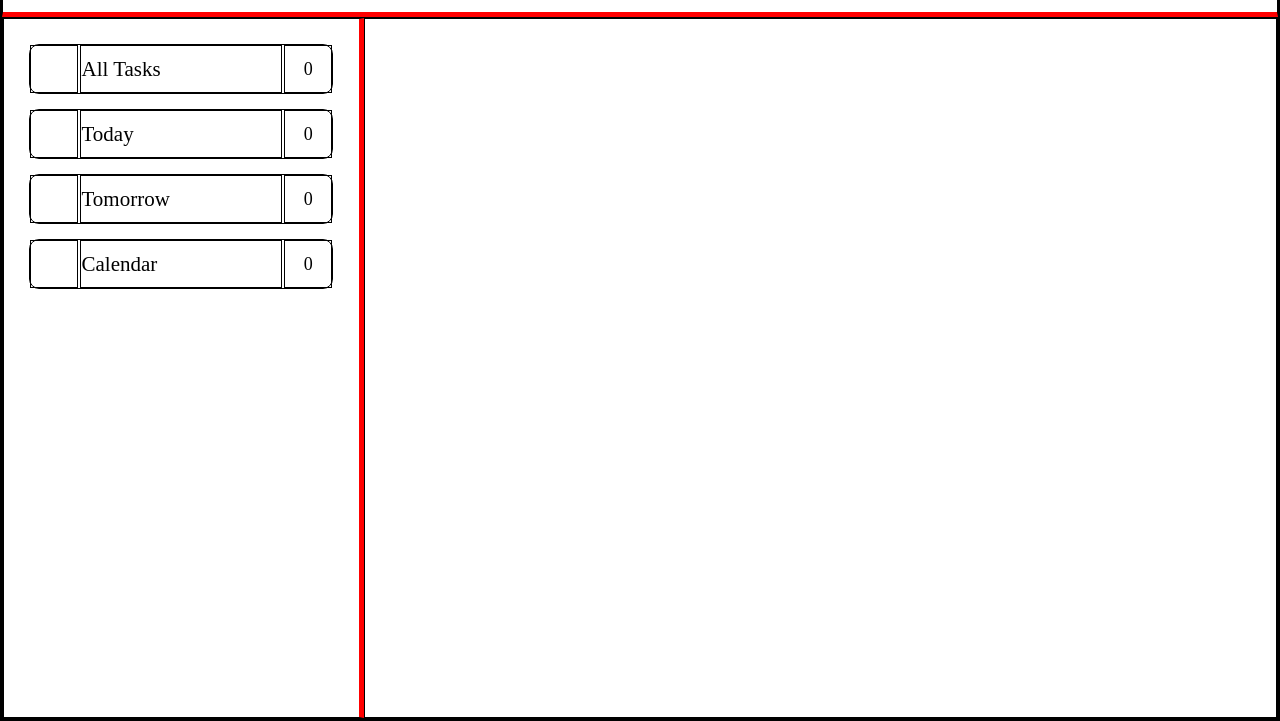
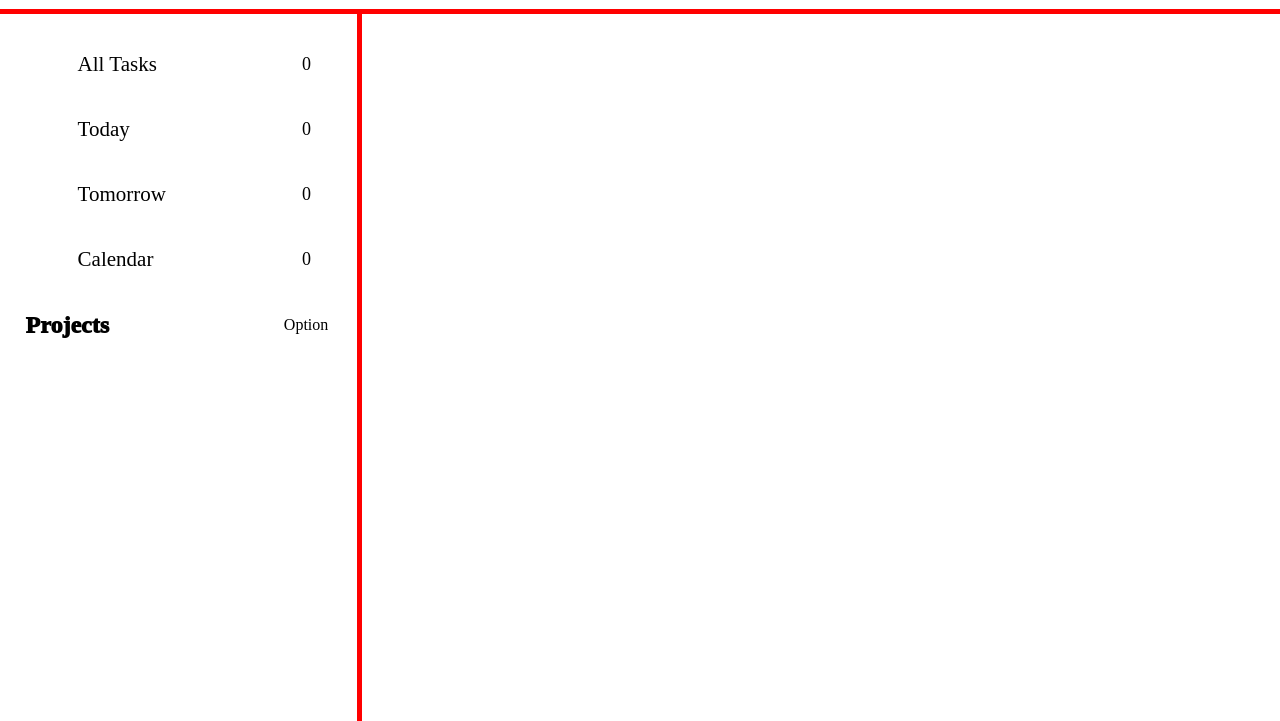
Before and after one commit to MathoVerse100/odin-todo-list, a website built with webpack: page src/template.html in a window 1280 px wide. Shown: the part 79-800 px from the top of the page. Built offline with nearby package versions, Linux system fonts and the light colour scheme.

Commit message:
Create projects headline in sidebar

```diff
--- a/src/index.js
+++ b/src/index.js
@@ -8,8 +8,10 @@ import "./ui/main/board/boardLayout.css";
 import "./ui/main/sidebar/sidebarLayout.css";
 import "./ui/main/sidebar/categories/categoryStyle.css";
 import "./ui/main/sidebar/projects/projectStyle.css";
+import "./ui/main/sidebar/headlines/headlineStyle.css";
 import { renderHeader } from "./ui/header/headerUpdates";
 import { renderSidebar } from "./ui/main/sidebar/sidebarUpdates";
+
 
 const header = document.querySelector("#header");
 const sidebar = document.querySelector("#sidebar");
--- a/src/ui/global.css
+++ b/src/ui/global.css
@@ -1,7 +1,7 @@
 * {
     padding: 0px;
     margin: 0px;
-    border: 1px solid black;
+    /* border: 1px solid black; */
     box-sizing: border-box;
 }
 
--- /dev/null
+++ b/src/ui/main/sidebar/headlines/headlineScript.js
@@ -0,0 +1,26 @@
+import { createNewElement } from "../../../../utilities/helperFunctions/newElement.js";
+import { toKebab } from "../../../../utilities/helperFunctions/toKebab.js";
+
+
+function createHeadline(name) {
+    const headline = createNewElement({
+        classList: [name, "headline"],
+    });
+
+    const headlineTitle = createNewElement({
+        classList: [`${toKebab(name)}-headline-title`, "headline-title"],
+        textContent: name,
+    });
+
+    const headlineOptions = createNewElement({
+        classList: ["headline-options"],
+        textContent: "Option",
+    });
+
+    headline.append(headlineTitle, headlineOptions);
+
+    return headline;
+};
+
+
+export const projectsHeadline = createHeadline("Projects");
--- /dev/null
+++ b/src/ui/main/sidebar/headlines/headlineStyle.css
@@ -0,0 +1,39 @@
+.headline {
+    display: flex;
+    flex-direction: row;
+    justify-content: stretch;
+    align-items: center;
+}
+
+/* -------------------------------------------- */
+
+.headline > div {
+    display: flex;
+    flex-direction: row;
+    align-items: center;
+}
+
+/* -------------------------------------------- */
+
+.headline-title {
+    height: 100%;
+    flex: 5;
+
+    font-size: 24px;
+    font-weight: 1000;
+}
+
+/* -------------------------------------------- */
+
+.headline-options {
+    aspect-ratio: 1 / 1;
+    height: 100%;
+    width: auto;
+    flex: 1;
+
+    justify-content: center;
+}
+
+.headline-options:hover {
+    cursor: pointer;
+}
--- a/src/ui/main/sidebar/sidebarUpdates.js
+++ b/src/ui/main/sidebar/sidebarUpdates.js
@@ -1,7 +1,11 @@
 import { allTasksSidebarButton, todaySidebarButton,
-         tomorrowSidebarButton, calendarSidebarButton } from "./categories/categoryScript"
+         tomorrowSidebarButton, calendarSidebarButton } from "./categories/categoryScript";
+import { projectsHeadline } from "./headlines/headlineScript";
 
 
 export function renderSidebar(parent) {
-    parent.append(allTasksSidebarButton, todaySidebarButton, tomorrowSidebarButton, calendarSidebarButton);
+    parent.append(
+        allTasksSidebarButton, todaySidebarButton, tomorrowSidebarButton, calendarSidebarButton,
+        projectsHeadline,
+    );
 };
```
